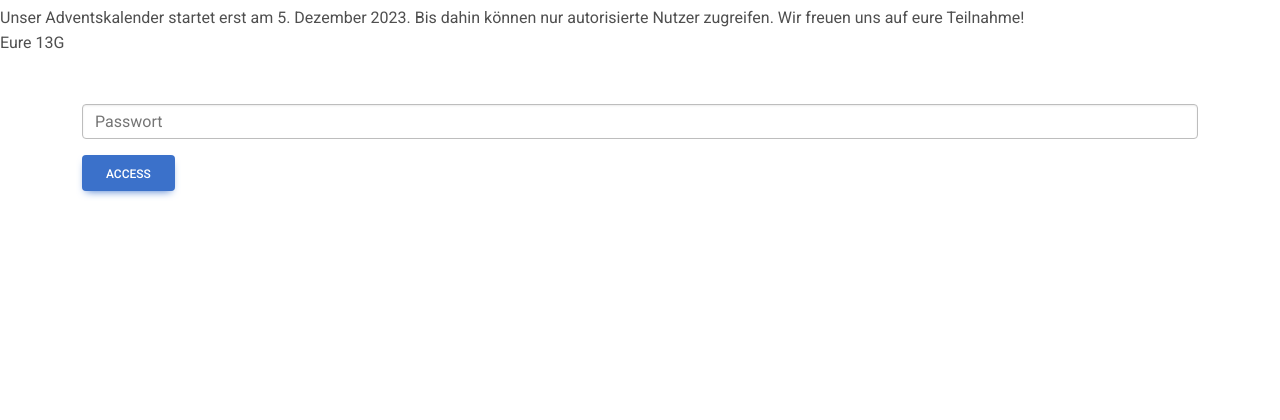
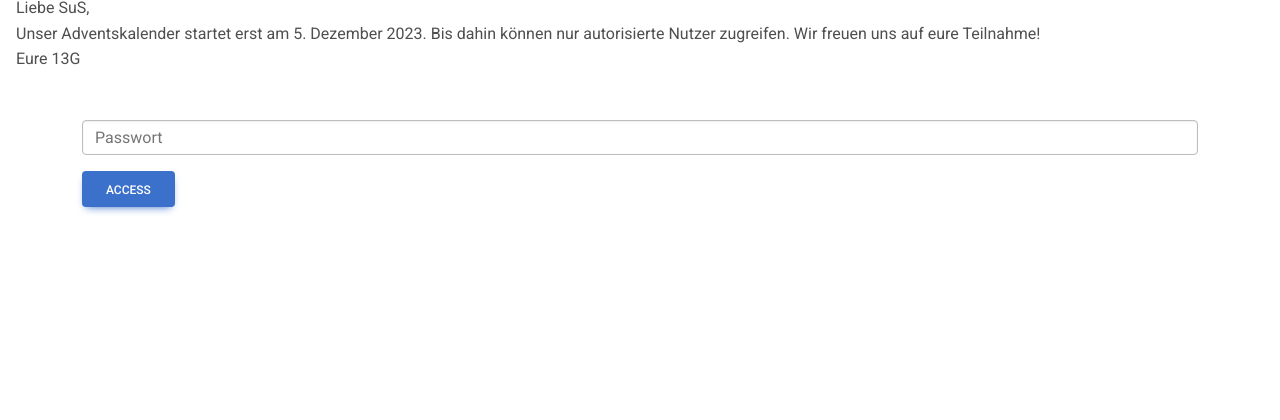
Before and after one commit to JU1111111/adventskalender, a Django app: page /secure/ in a window 1280 px wide. Shown: the part 171-591 px from the top of the page. Run offline with Django 4.2, Linux system fonts and the light colour scheme; parts of the project's set-up code (start-up, migrations or seed data) failed here and were passed over; some libraries are stand-ins or nearby versions.

Commit message:
margin added

```diff
--- a/secure/templates/secure.html
+++ b/secure/templates/secure.html
@@ -6,15 +6,15 @@
 
 <div class="d-flex justify-content-center">
   <img src="/static/sghm.svg" alt="Logo" height="150" class="d-inline-block align-text-top">
-
 </div>
 
+<div class="m-3">
 Liebe SuS, <br>
 
 Unser Adventskalender startet erst am 5. Dezember 2023. Bis dahin können nur autorisierte Nutzer zugreifen. Wir freuen uns auf eure Teilnahme!
 <br>
 Eure 13G
-
+</div>
 
 <form method="POST">
   {% csrf_token %}
```
